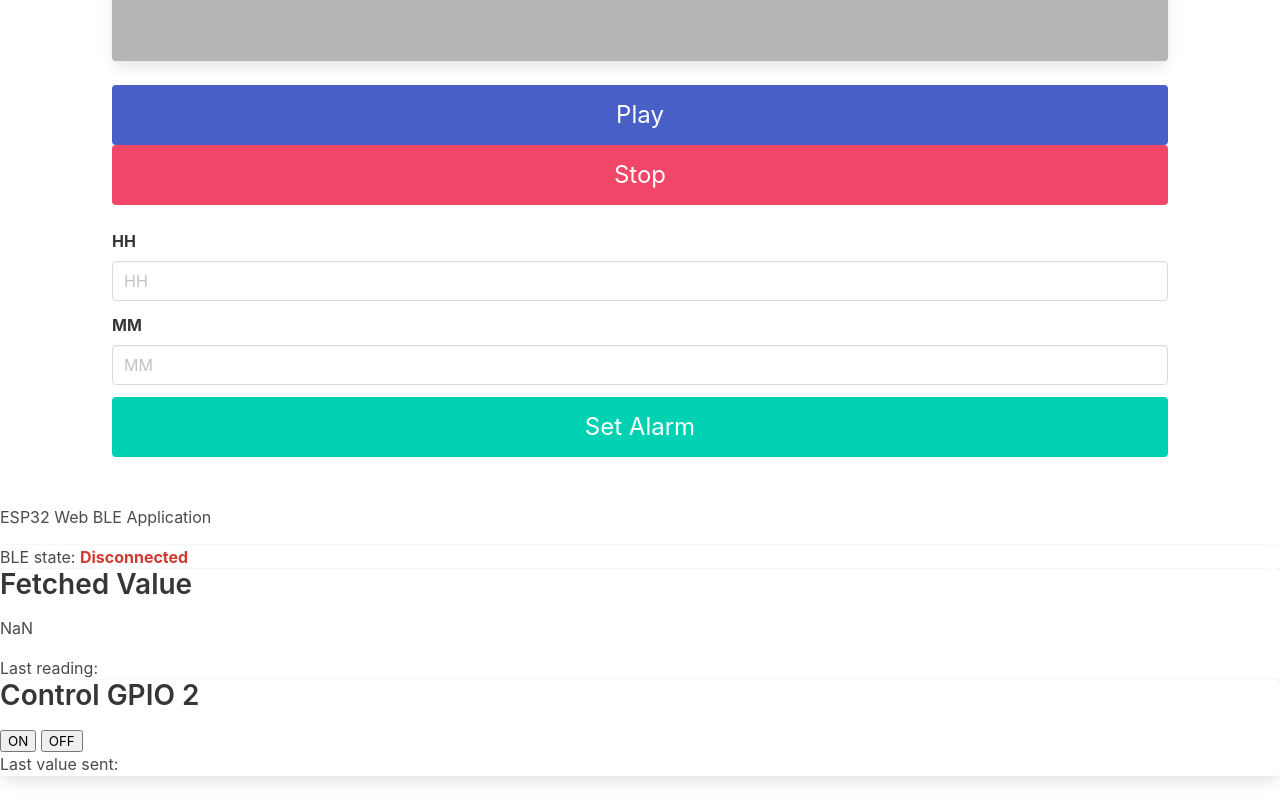
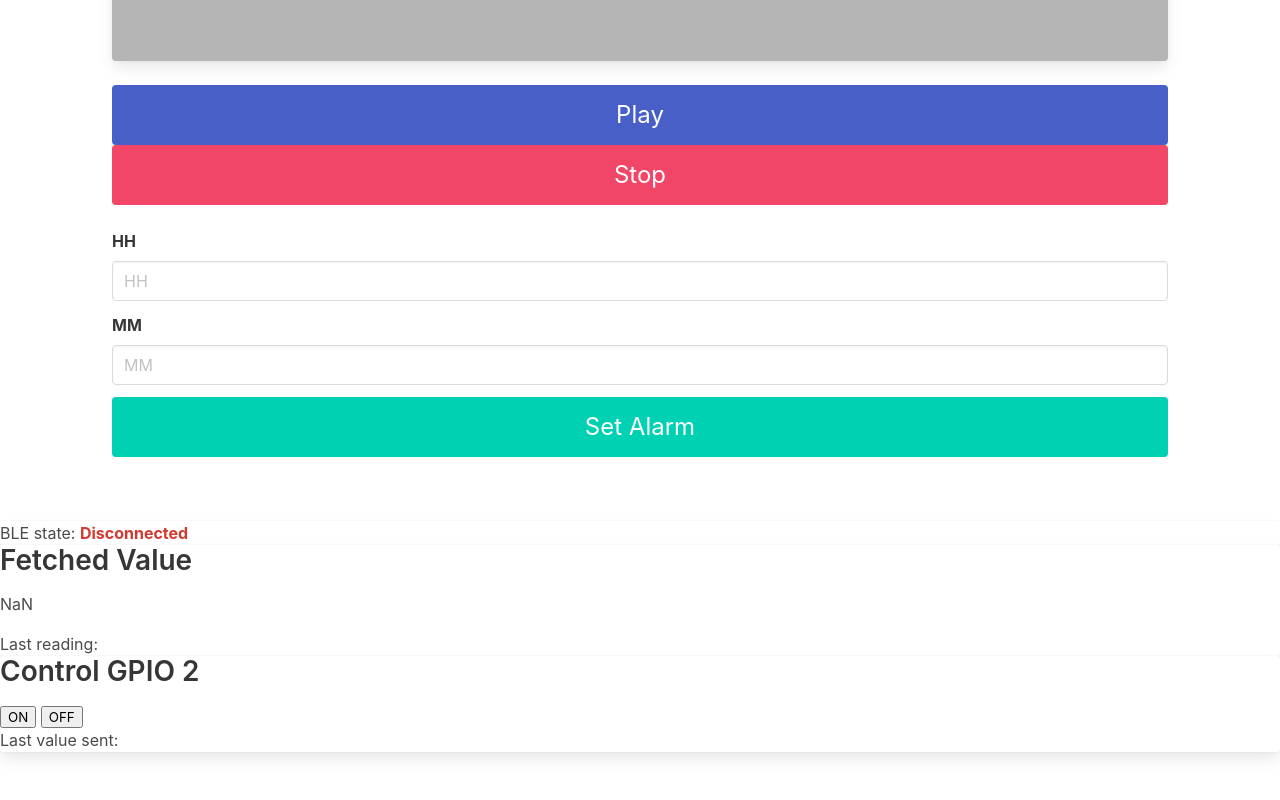
Before and after one commit to snakeleader/musicbox, a plain HTML site: page index.html in a window 1280 px wide. Shown: the part 867-1667 px from the top of the page. After the commit the page ends 1643 px from the top, so only its background shows below. Drawn offline with nearby package versions, Linux system fonts and the light colour scheme; a web font is replaced by a local one.

Commit message:
Update index.html

```diff
--- a/index.html
+++ b/index.html
@@ -68,9 +68,6 @@
       </section>
   </div>
 
-    <div class="topnav">
-        <h1>ESP32 Web BLE Application</h1>
-    </div>
     <div class="content">
         <div class="card-grid">
             <div class="card">
```
